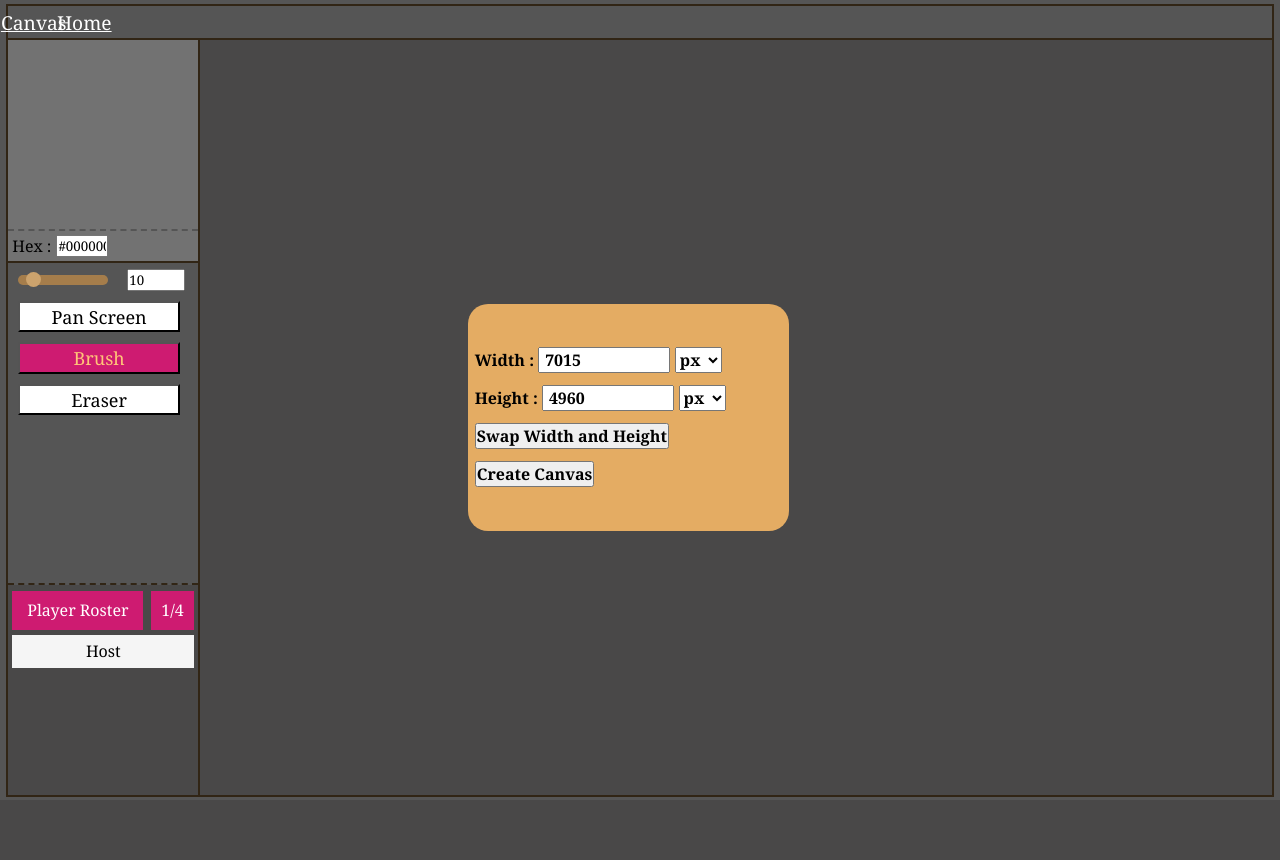
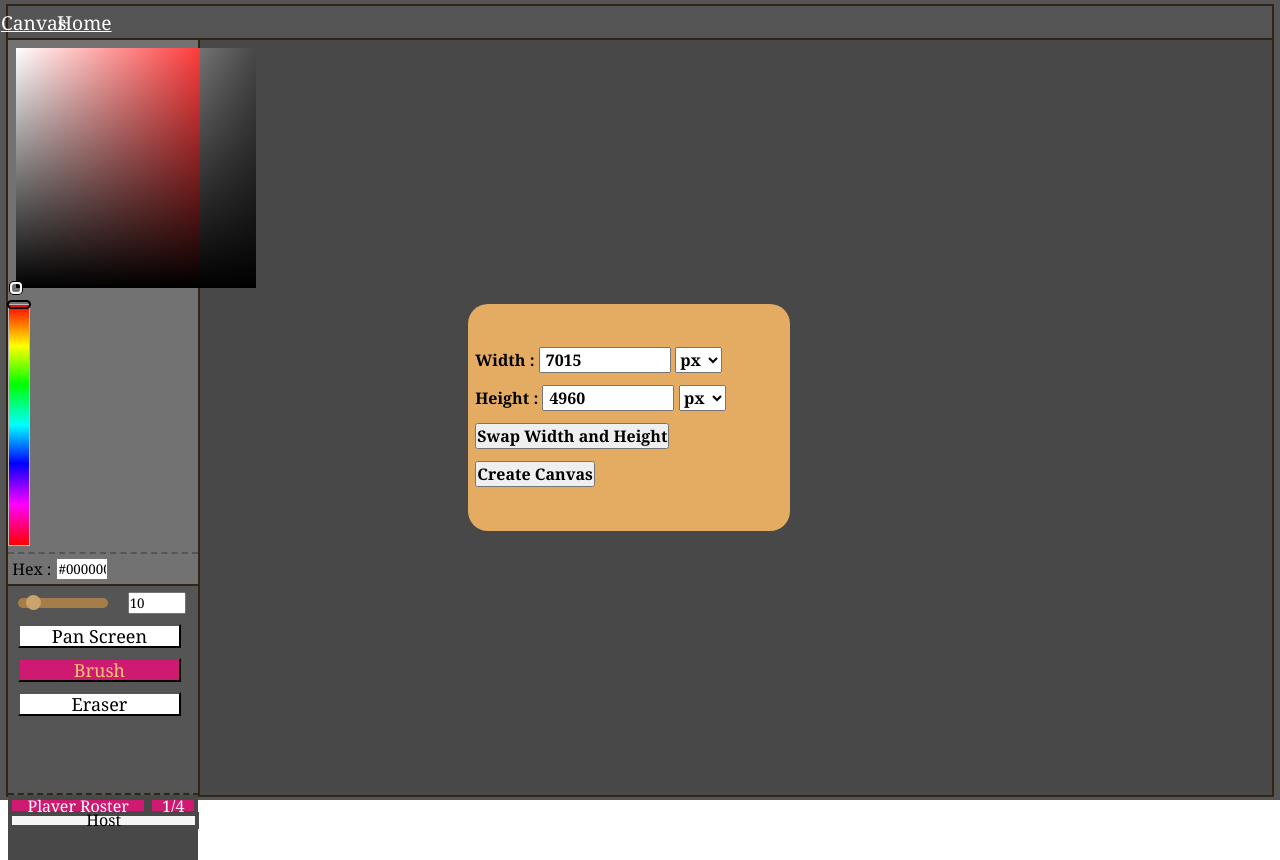
Before and after one commit to chickmenNuggs/CSE-108-Final-Project, a Flask app: page /canvas/1 in a window 1280 px wide. Before the commit the page ends 800 px from the top, so only its background shows below. Run offline with Flask 3, Linux system fonts and the light colour scheme; a user stored in the database is signed in; some libraries are stand-ins or nearby versions.

Commit message:
Added in colorjoe
thank fuck for color Joe (my fucking goat)
-made color picker work;

```diff
--- /dev/null
+++ b/flask-app/static/colorjoe.css
@@ -0,0 +1,216 @@
+#rgbValue, #hslaValue {
+    float: right;
+}
+
+.cj-container {
+    overflow: auto;
+}
+
+#showPicker {
+    float: left;
+}
+
+.colorPicker {
+    background: #E8E6E0;
+    border: 1px solid #BBB;
+    -moz-border-radius: .3em;
+    border-radius: .3em;
+    margin: 1em;
+    display: inline-block;
+}
+
+.colorPicker .extras {
+    float: right;
+    margin: 0.5em;
+}
+
+.colorPicker .extras .currentColorContainer {
+    overflow: hidden;
+}
+
+.colorPicker .extras .currentColor {
+    float: right;
+    width: 65px;
+    height: 30px;
+    border: 1px solid #BBB;
+    -moz-border-radius: .3em;
+    border-radius: .3em;
+}
+
+.colorPicker .extras .colorFields {
+    margin-top: 0.5em;
+    margin-bottom: 0.5em;
+}
+
+.colorPicker .extras .color {
+    text-align: right;
+}
+
+.colorPicker .extras .colorFields input {
+    width: 40px;
+    margin-left: 0.5em;
+}
+
+.colorPicker .extras .hex {
+    float: right;
+}
+
+.colorPicker .extras .hex input {
+    width: 60px;
+}
+
+.colorPicker .twod {
+    float: left;
+    margin: 0.5em;
+}
+
+/* main dimensions */
+.colorPicker .twod, .colorPicker .twod .bg {
+    width: 240px;
+    height: 240px;
+}
+.colorPicker .oned, .colorPicker .oned .bg {
+    height: 240px;
+}
+.colorPicker .oned, .colorPicker .oned .bg, .colorPicker .oned .pointer .shape {
+    width: 20px;
+}
+
+.colorPicker .twod .bg {
+    position: absolute;
+
+    /* These seem to cause issues in some browsers, careful!
+    border: 1px solid #BBB;
+    -moz-border-radius: .3em;
+    border-radius: .3em;
+    */
+}
+.colorPicker .twod .pointer {
+    position: relative;
+    z-index: 2;
+    width: 8px;
+}
+.colorPicker .twod .pointer .shape {
+    position: absolute;
+}
+.colorPicker .twod .pointer .shape1 {
+    -webkit-transform: translate(-50%, -50%);
+    -ms-transform: translate(-50%, -50%);
+    transform: translate(-50%, -50%);
+    width: 10px;
+    height: 10px;
+    border: 2px solid black;
+    -moz-border-radius: 5px;
+    border-radius: 5px;
+}
+.colorPicker .twod .pointer .shape2 {
+    -webkit-transform: translate(-50%, -50%);
+    -ms-transform: translate(-50%, -50%);
+    transform: translate(-50%, -50%);
+    width: 8px;
+    height: 8px;
+    border: 2px solid white;
+    -moz-border-radius: 4px;
+    border-radius: 4px;
+}
+
+.colorPicker .oned {
+    float: left;
+    margin: 0.5em;
+}
+
+.colorPicker .oned .bg {
+    border: 1px solid #BBB;
+    /*
+    -moz-border-radius: .3em;
+    border-radius: .3em;
+    */
+}
+.colorPicker .oned .pointer {
+    position: relative;
+    z-index: 2;
+}
+.colorPicker .oned .pointer .shape {
+    position: absolute;
+    margin-left: -1px;
+    margin-top: -4px;
+    height: 5px;
+    border: 2px solid black;
+    -moz-border-radius: 5px;
+    border-radius: 5px;
+}
+/* gradients, tweak as needed based on which browsers you want to support */
+.colorPicker .oned .bg {
+    background: -moz-linear-gradient(top,  #ff0000 0%, #ffff00 17%, #00ff00 33%, #00ffff 50%, #0000ff 66%, #ff00ff 83%, #ff0000 100%);
+    background: -webkit-gradient(linear, left top, left bottom, color-stop(0%,#ff0000), color-stop(17%,#ffff00), color-stop(33%,#00ff00), color-stop(50%,#00ffff), color-stop(66%,#0000ff), color-stop(83%,#ff00ff), color-stop(100%,#ff0000));
+    background: -webkit-linear-gradient(top,  #ff0000 0%,#ffff00 17%,#00ff00 33%,#00ffff 50%,#0000ff 66%,#ff00ff 83%,#ff0000 100%);
+    background: -o-linear-gradient(top,  #ff0000 0%,#ffff00 17%,#00ff00 33%,#00ffff 50%,#0000ff 66%,#ff00ff 83%,#ff0000 100%);
+    background: linear-gradient(to bottom,  #ff0000 0%,#ffff00 17%,#00ff00 33%,#00ffff 50%,#0000ff 66%,#ff00ff 83%,#ff0000 100%);
+}
+
+.colorPicker .twod .bg1 {
+    z-index: 0;
+    background: -moz-linear-gradient(left,  rgba(255,255,255,1) 0%, rgba(255,255,255,0) 100%);
+    background: -webkit-gradient(linear, left top, right top, color-stop(0%,rgba(255,255,255,1)), color-stop(100%,rgba(255,255,255,0)));
+    background: -webkit-linear-gradient(left,  rgba(255,255,255,1) 0%,rgba(255,255,255,0) 100%);
+    background: -o-linear-gradient(left,  rgba(255,255,255,1) 0%,rgba(255,255,255,0) 100%);
+    background: linear-gradient(to right,  rgba(255,255,255,1) 0%,rgba(255,255,255,0) 100%);
+}
+.colorPicker .twod .bg2 {
+    z-index: 1;
+    background: -moz-linear-gradient(top,  rgba(0,0,0,0) 0%, rgba(0,0,0,1) 100%);
+    background: -webkit-gradient(linear, left top, left bottom, color-stop(0%,rgba(0,0,0,0)), color-stop(100%,rgba(0,0,0,1)));
+    background: -webkit-linear-gradient(top,  rgba(0,0,0,0) 0%,rgba(0,0,0,1) 100%);
+    background: -o-linear-gradient(top,  rgba(0,0,0,0) 0%,rgba(0,0,0,1) 100%);
+    background: linear-gradient(to bottom,  rgba(0,0,0,0) 0%,rgba(0,0,0,1) 100%);
+}
+
+#hslPicker .twod .bg1 {
+    background: -moz-linear-gradient(left,  #ff0000 0%, #ffff00 17%, #00ff00 33%, #00ffff 50%, #0000ff 66%, #ff00ff 83%, #ff0000 100%);
+    background: -webkit-gradient(linear, left top, right top, color-stop(0%,#ff0000), color-stop(17%,#ffff00), color-stop(33%,#00ff00), color-stop(50%,#00ffff), color-stop(66%,#0000ff), color-stop(83%,#ff00ff), color-stop(100%,#ff0000));
+    background: -webkit-linear-gradient(left, #ff0000 0%,#ffff00 17%,#00ff00 33%,#00ffff 50%,#0000ff 66%,#ff00ff 83%,#ff0000 100%);
+    background: -o-linear-gradient(left, #ff0000 0%,#ffff00 17%,#00ff00 33%,#00ffff 50%,#0000ff 66%,#ff00ff 83%,#ff0000 100%);
+    background: linear-gradient(to right, #ff0000 0%,#ffff00 17%,#00ff00 33%,#00ffff 50%,#0000ff 66%,#ff00ff 83%,#ff0000 100%);
+}
+
+#hslPicker .twod .bg2 {
+    background: -moz-linear-gradient(top,  rgba(0,0,0,0) 0%, rgba(127,127,127,1) 100%);
+    background: -webkit-gradient(linear, left top, left bottom, color-stop(0%,rgba(0,0,0,0)), color-stop(100%,rgba(127,127,127,1)));
+    background: -webkit-linear-gradient(top,  rgba(0,0,0,0) 0%,rgba(127,127,127,1) 100%);
+    background: -o-linear-gradient(top,  rgba(0,0,0,0) 0%,rgba(127,127,127,1) 100%);
+    background: linear-gradient(to bottom,  rgba(0,0,0,0) 0%,rgba(127,127,127,1) 100%);
+}
+
+#hslPicker .oned .bg {
+    z-index: 1;
+    background: -moz-linear-gradient(top, rgba(255,255,255,1) 0%, rgba(0,0,0,0) 50%, rgba(0,0,0,1) 100%);
+    background: -webkit-gradient(linear, left top, left bottom, color-stop(0%,rgba(255,255,255,1)), color-stop(50%,rgba(0,0,0,0)), color-stop(100%,rgba(0,0,0,1)));
+    background: -webkit-linear-gradient(top,  rgba(255,255,255,1) 0%,rgba(0,0,0,0),rgba(0,0,0,1) 100%);
+    background: -o-linear-gradient(top,  rgba(255,255,255,1) 0%,rgba(0,0,0,0) 50%,rgba(0,0,0,1) 100%);
+    background: linear-gradient(to bottom,  rgba(255,255,255,1) 0%,rgba(0,0,0,0) 50%,rgba(0,0,0,1) 100%);
+}
+
+#hslPicker .extras {
+    width: 100px;
+}
+
+#hslPicker .oned.alpha {
+    margin: 0;
+}
+
+#hslPicker .oned.alpha .bg {
+    background: -moz-linear-gradient(top, rgba(255,255,255,1) 0%, rgba(0,0,0,1) 100%); /* FF3.6+ */
+    background: -webkit-gradient(linear, left top, left bottom, color-stop(0%,rgba(255,255,255,1)), color-stop(100%,rgba(0,0,0,1))); /* Chrome,Safari4+ */
+    background: -webkit-linear-gradient(top, rgba(255,255,255,1) 0%,rgba(0,0,0,1) 100%); /* Chrome10+,Safari5.1+ */
+    background: -o-linear-gradient(top, rgba(255,255,255,1) 0%,rgba(0,0,0,1) 100%); /* Opera 11.10+ */
+    background: linear-gradient(to bottom, rgba(255,255,255,1) 0%,rgba(0,0,0,1) 100%); /* W3C */
+}
+
+.colorPicker{
+    background:none;
+    border: none;
+    margin: 0;;
+    padding: 0;
+    width: 100%;
+    height: 10;
+}
--- a/flask-app/static/master.css
+++ b/flask-app/static/master.css
@@ -299,6 +299,9 @@
     background-color: #727272;
     width: 100%;
     aspect-ratio: 1/1;
+    display: flex;
+    justify-content: center;
+    align-items: center;
 }
 .selected-color{
     width: 96%;
@@ -468,6 +471,7 @@
     justify-content: center;
 }
 
+
 #ploingus{
     width: 100%;
     height: 80%;
--- a/flask-app/static/master.js
+++ b/flask-app/static/master.js
@@ -269,6 +269,33 @@ canvas.addEventListener( "mouseup", ( e ) =>
 
 
 /* Color Selecter Js*/
+
+window.addEventListener(onload ,(event)=>{
+   cj = colorjeo.rgb()
+   // import syncColor from master.js
+      class colorPicker{
+         constructor(root){
+            this.root = root;
+            this.colorjoe =  colorjoe.rgb(this.root.querySelector(".colorjoe"));
+            this.selectedColor = null;
+            this.colorjoe.on('change', color => {
+               this.setSelectedColor(color.hex())
+               // console.log(color.hex);
+            });
+
+
+            this.colorjoe.show();
+         }
+         setSelectedColor(color, skipCjUpdate = false){
+            this.selectedColor = color;
+            document.getElementById('selected-color').value = color;
+            // syncColor();
+         }
+      }
+
+      const cj = new colorPicker(document.querySelector('.color-selector'))
+
+})
 
 /* Color Selecter Js End*/
 
--- a/flask-app/templates/canvas.html
+++ b/flask-app/templates/canvas.html
@@ -5,7 +5,26 @@
    <meta charset="UTF-8">
    <meta name="viewport" content="width=device-width, initial-scale=1.0">
    <link rel="stylesheet" href="../static/master.css">
+   <link rel="stylesheet" href="../static/colorjoe.css">
+
    <title>Document</title>
+
+   <style>
+      /* for colorjoe library, dont touch */
+      .colorPicker{
+          background:none;
+          border: none;
+          margin: 0;;
+          padding: 0;
+          width: 100%;
+          height: 10;
+      }
+      .colorPicker .oned{
+         margin-left: 0;
+      }
+
+
+   </style>
 </head>
 
 <body>
@@ -25,11 +44,14 @@
          <div class="wide-div">
             <div class=tool-bar>
                <div class="color-selector">
-
+                  <div class = colorjoe></div>
+               </div>
+               <div class = config>
+                  <div class = selected-color-text></div>
                </div>
                <div class=selected-color>
                   <label for="selected-color"> Hex :</label>
-                  <input id="selected-color" type="text" value="#000000" onchange="syncColor()">
+                  <input class id="selected-color" type="text" value="#000000" onchange="syncColor()">
                </div>
                <div class=brush-settings>
                   <div class="brush-size">
@@ -169,7 +191,32 @@
    <script src="/static/Socket.js"></script>
    <script src="../static/ClientCanvas.js"></script>
    <script src="../static/master.js"></script>
+   <script src="../static/colorjoe.min.js"></script>
+   <script>
+      // import syncColor from master.js
+      class colorPicker{
+         constructor(root){
+            this.root = root;
+            this.colorjoe =  colorjoe.rgb(this.root.querySelector(".colorjoe"));
+            this.selectedColor = null;
+            this.colorjoe.on('change', color => {
+               this.setSelectedColor(color.hex())
+               // console.log(color.hex);
+            });
 
+
+            this.colorjoe.show();
+         }
+         setSelectedColor(color, skipCjUpdate = false){
+            this.selectedColor = color;
+            document.getElementById('selected-color').value = color;
+            syncColor();
+         }
+      }
+
+      const cj = new colorPicker(document.querySelector('.color-selector'))
+
+   </script>
 </body>
 
 </html>
```
Also changed, not shown: flask-app/static/colorjoe.min.js (added).
